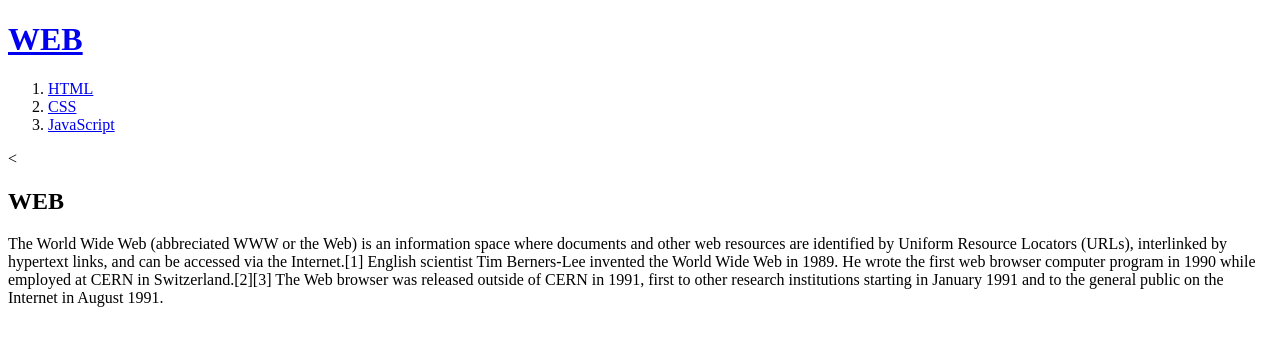
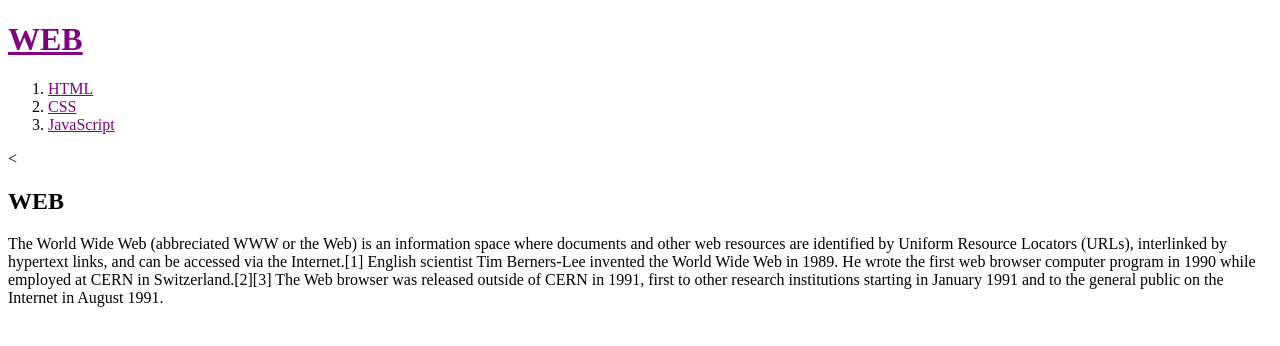
Before and after one commit to rcplaza2663/web1, a plain HTML site: page index.html in a window 1280 px wide. Drawn offline with Linux system fonts and the light colour scheme.

Commit message:
Add CSS <style> on font color

```diff
--- a/index.html
+++ b/index.html
@@ -4,6 +4,11 @@
   <head>
     <title>WEB1 - Welcome</title>
     <meta charset="utf-8">
+    <style>
+      a {
+        color:purple;
+      }
+    </style>
   </head>
 
   <body>
```
